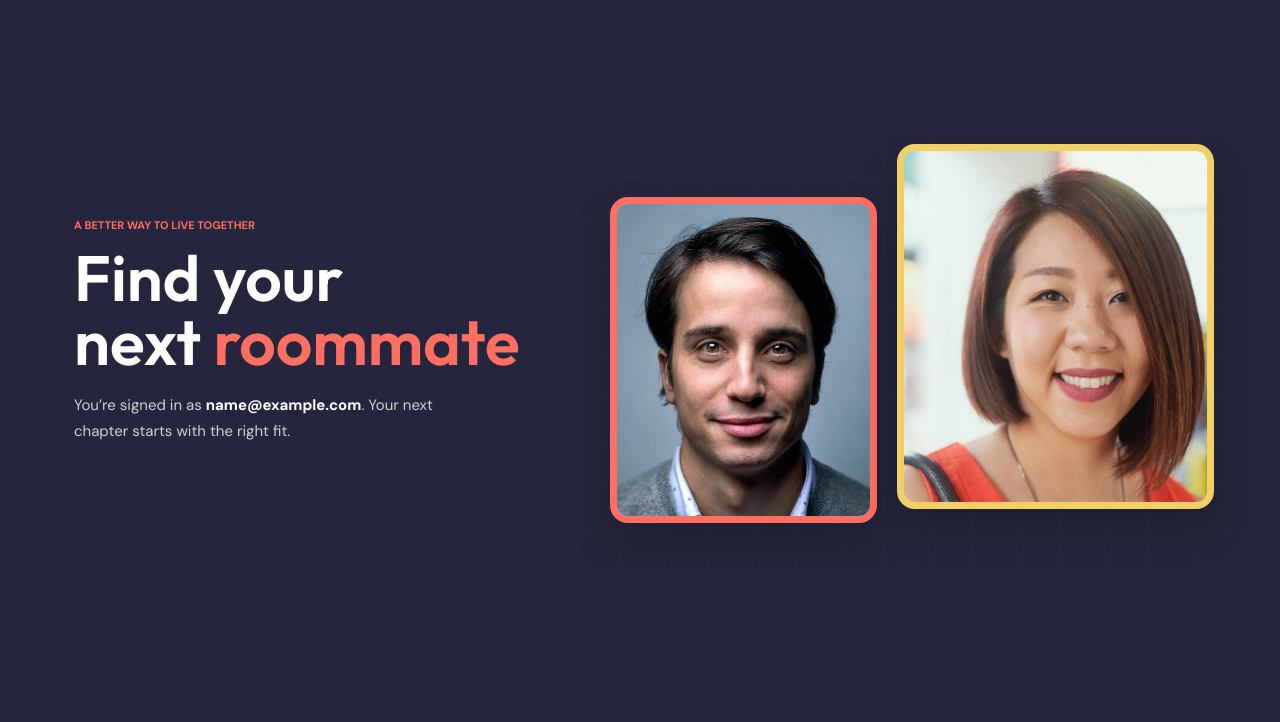
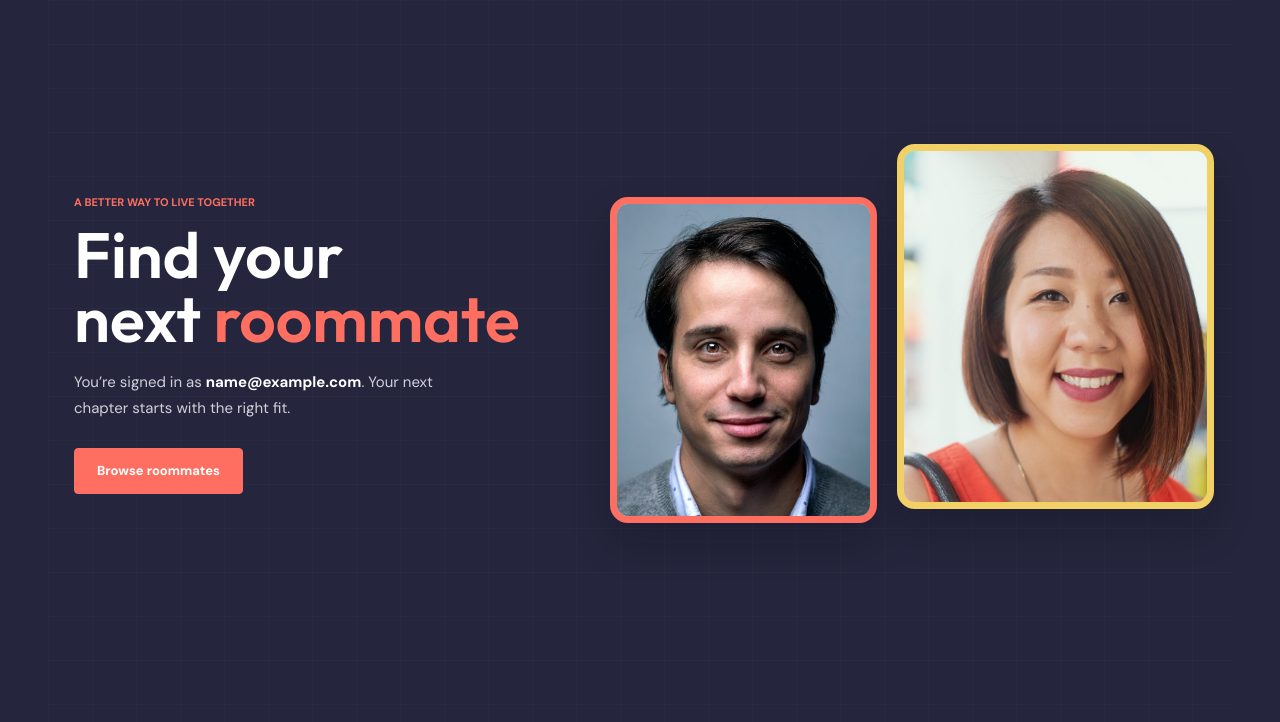
Before and after one commit to kimberlytsang/RoomieMatch, a Django app: page / in a window 1280 px wide. Shown: the part 79-801 px from the top of the page. Run offline with Django 5.2, Linux system fonts and the light colour scheme; the visitor is signed in with stand-in values (Sample User, id 1).

Commit message:
feat(home): add roommate discovery call to action

```diff
--- a/templates/home.html
+++ b/templates/home.html
@@ -12,6 +12,9 @@
       <h1>Find your<br>next <span>roommate</span></h1>
       {% if user.is_authenticated %}
         <p class="hero-description">You’re signed in as <strong>{{ user.email }}</strong>. Your next chapter starts with the right fit.</p>
+        <div class="hero-actions">
+          <a class="button-primary" href="{% url 'roommate-list' %}">Browse roommates</a>
+        </div>
       {% else %}
         <p class="hero-description">Create an account. Find the right fit. Make your next place feel like home.</p>
         <div class="hero-actions">
```
Also changed, not shown: tests/test_home_navigation.py (added, +17 -0 lines).
